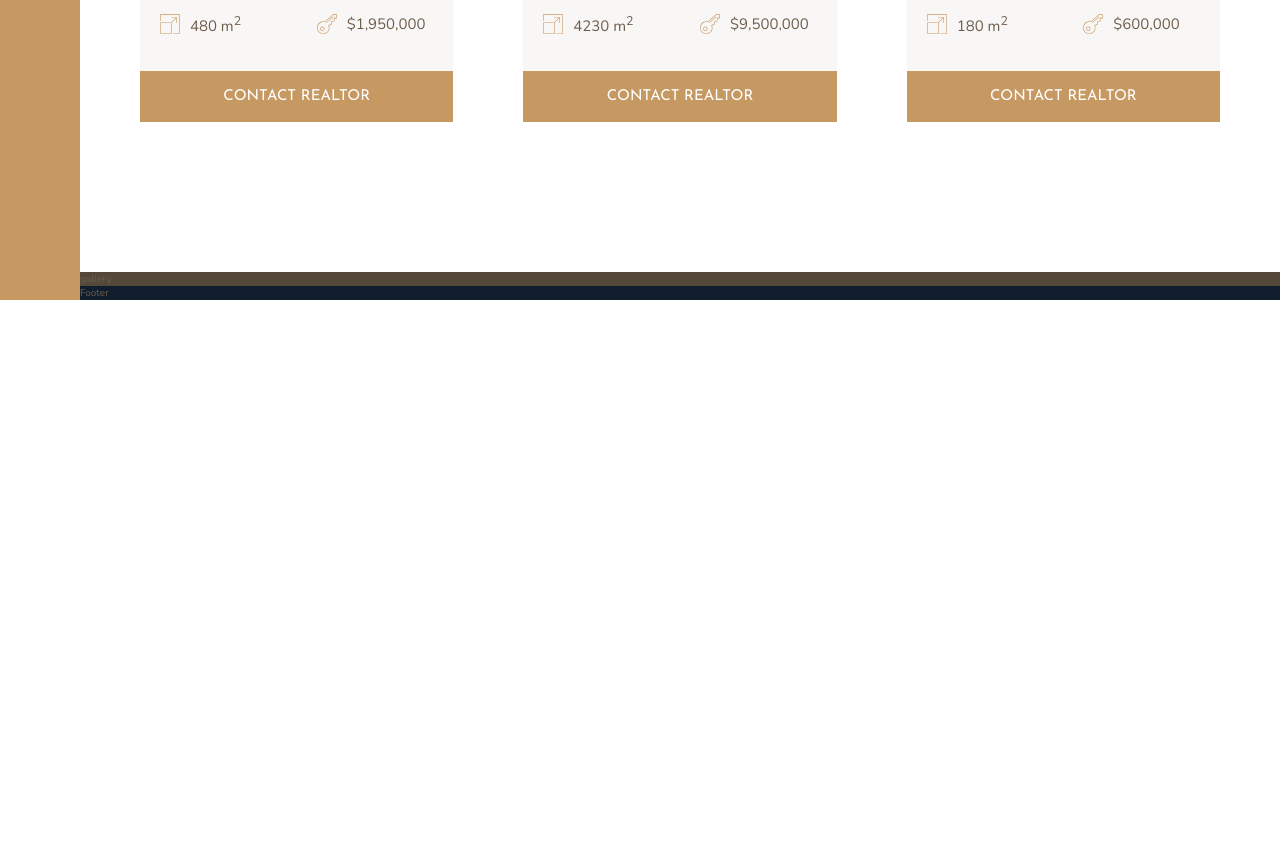
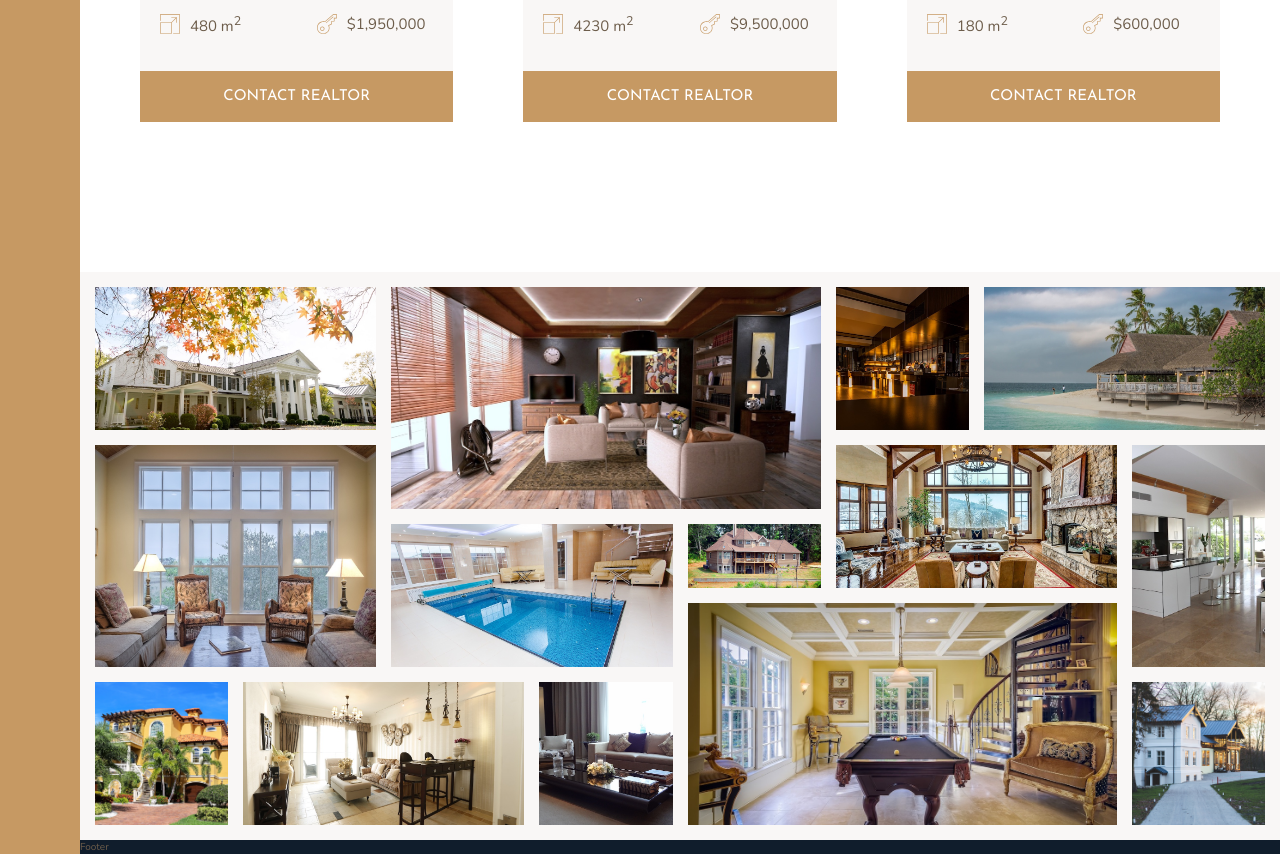
Before and after one commit to arifbsl/nexter, a plain HTML site: page index.html in a window 1280 px wide. Shown: the part 2684-3538 px from the top of the page. Before the commit the page ends 2984 px from the top, so only its background shows below. Drawn offline with nearby package versions, Linux system fonts and the light colour scheme.

Commit message:
grid gallery 100% done

```diff
--- a/index.html
+++ b/index.html
@@ -297,7 +297,20 @@
     </section>
 
        <section class="gallery">
-           gallery
+           <figure class="gallery__item gallery__item--1"><img src="img/gal-1.jpeg" alt="Gallery Image 1" class="gallery__img"></figure>
+           <figure class="gallery__item gallery__item--2"><img src="img/gal-2.jpeg" alt="Gallery Image 2" class="gallery__img"></figure>
+           <figure class="gallery__item gallery__item--3"><img src="img/gal-3.jpeg" alt="Gallery Image 3" class="gallery__img"></figure>
+           <figure class="gallery__item gallery__item--4"><img src="img/gal-4.jpeg" alt="Gallery Image 4" class="gallery__img"></figure>
+           <figure class="gallery__item gallery__item--5"><img src="img/gal-5.jpeg" alt="Gallery Image 5" class="gallery__img"></figure>
+           <figure class="gallery__item gallery__item--6"><img src="img/gal-6.jpeg" alt="Gallery Image 6" class="gallery__img"></figure>
+           <figure class="gallery__item gallery__item--7"><img src="img/gal-7.jpeg" alt="Gallery Image 7" class="gallery__img"></figure>
+           <figure class="gallery__item gallery__item--8"><img src="img/gal-8.jpeg" alt="Gallery Image 8" class="gallery__img"></figure>
+           <figure class="gallery__item gallery__item--9"><img src="img/gal-9.jpeg" alt="Gallery Image 9" class="gallery__img"></figure>
+           <figure class="gallery__item gallery__item--10"><img src="img/gal-10.jpeg" alt="Gallery Image 10" class="gallery__img"></figure>
+           <figure class="gallery__item gallery__item--11"><img src="img/gal-11.jpeg" alt="Gallery Image 11" class="gallery__img"></figure>
+           <figure class="gallery__item gallery__item--12"><img src="img/gal-12.jpeg" alt="Gallery Image 12" class="gallery__img"></figure>
+           <figure class="gallery__item gallery__item--13"><img src="img/gal-13.jpeg" alt="Gallery Image 13" class="gallery__img"></figure>
+           <figure class="gallery__item gallery__item--14"><img src="img/gal-14.jpeg" alt="Gallery Image 14" class="gallery__img"></figure>
        </section>
 
        <footer class="footer">
--- a/sass/_gallery.scss
+++ b/sass/_gallery.scss
@@ -1,4 +1,89 @@
 .gallery{
-    background-color: $color-grey-dark-1;
+    background-color: $color-grey-light-1;
     grid-column: full-start / full-end;
+
+    display: grid;
+    grid-template-rows: repeat(7, 5vw);
+    grid-template-columns: repeat(8, 1fr);
+    grid-gap: 1.5rem;
+    padding:1.5rem;
+
+    &__item{
+        &--1{
+            grid-row: 1 / span 2;
+            grid-column: 1 / span 2;
+        }
+
+        &--2{
+            grid-row: 1 / span 3;
+            grid-column: 3 / span 3;
+        }
+
+        &--3{
+            grid-row: 1 / span 2;
+            grid-column: 6 / 7;
+        }
+
+        &--4{
+            grid-row: 1 / span 2;
+            grid-column: 7 / -1;
+        }
+
+        &--5{
+            grid-row: 3 / span 3;
+            grid-column: 1 / span 2;
+        }
+
+        &--6{
+            grid-row: 4 / span 2;
+            grid-column: 3 / span 2;
+        }
+
+        &--7{
+            grid-row: 4 / 5;
+            grid-column: 5 / 6;
+        }
+
+        &--8{
+            grid-row: 3 / span 2;
+            grid-column: 6 / span 2;
+        }
+
+        &--9{
+            grid-row: 3 / span 3;
+            grid-column: 8 / -1;
+        }
+
+        &--10{
+            grid-row: 6 / span 2;
+            grid-column: 1 / 2;
+        }
+
+        &--11{
+            grid-row: 6 / span 2;
+            grid-column: 2 / span 2;
+        }
+
+        &--12{
+            grid-row: 6 / span 2;
+            grid-column: 4 / 5;
+        }
+
+        &--13{
+            grid-row: 5 / span 3;
+            grid-column: 5 / span 3;
+        }
+
+        &--14{
+            grid-row: 6 / span 2;
+            grid-column: 8 / -1;
+        }
+    }
+
+    &__img{
+        width: 100%;
+        height: 100%;
+        object-fit: cover;
+        display: block;
+    }
 }
```
Also changed, not shown: css/main.css, 1 other file.
